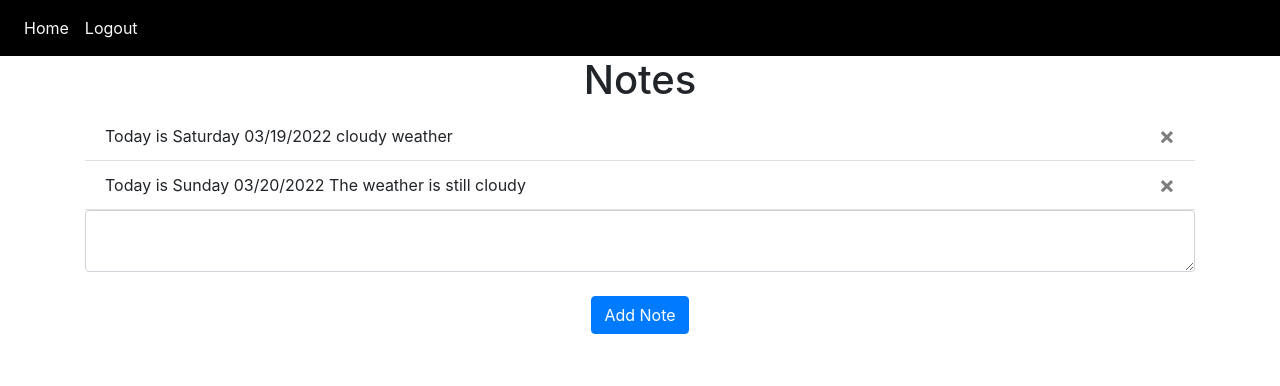
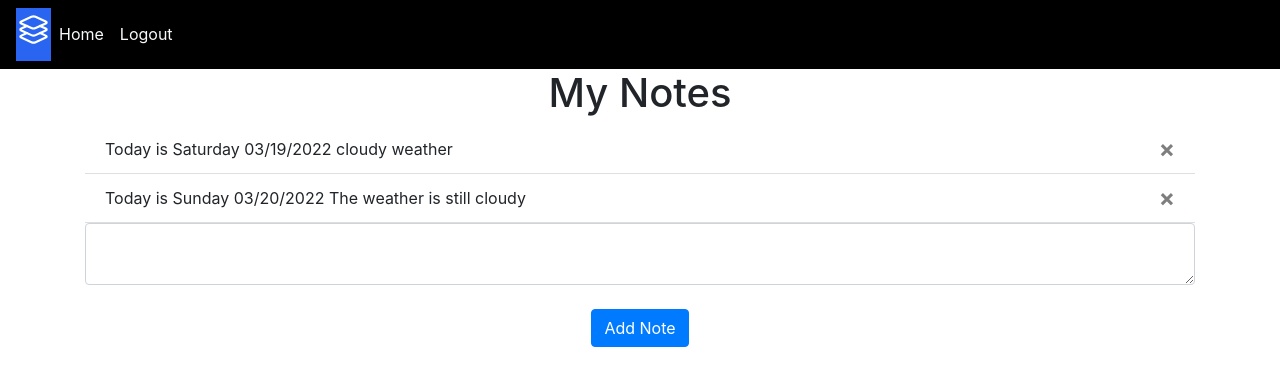
Before and after one commit to RamiHadji/CS50-Final-Project, a Flask app: page / in a window 1280 px wide. Shown: the top 386 px of the page. Run offline with Flask 2, Linux system fonts and the light colour scheme; a user stored in the database is signed in; data comes from the database, SQL or seed files in the repository; both versions use the stored data as it was after the commit; some libraries are stand-ins or nearby versions.

Commit message:
Add files via upload

```diff
--- a/project/website/__init__.py
+++ b/project/website/__init__.py
@@ -9,7 +9,7 @@ DB_NAME = "database.db"
 
 def create_app():
     app = Flask(__name__)
-    app.config['SECRET_KEY'] = 'hjshjhdjah kjshkjdhjs'
+    app.config['SECRET_KEY'] = 'ghjgfsdfkghjkfghjkghhkh'
     app.config['SQLALCHEMY_DATABASE_URI'] = f'sqlite:///{DB_NAME}'
     db.init_app(app)
 
--- a/project/website/templates/base.html
+++ b/project/website/templates/base.html
@@ -28,10 +28,31 @@
 .navbar-dark .navbar-nav .nav-link {
     color: #f8f9fa;
 }
+
+
+.button {
+  border: none;
+  color: rgb(255, 255, 255);
+  text-align: center;
+  text-decoration: none;
+  display: inline-block;
+  font-size: 35px;
+  cursor: pointer;
+  float: right;
+}
+
+.button1 {background-color: 	#2965f1;}
+
     </style>
   </head>
   <body>
     <nav class="navbar navbar-expand-lg navbar-dark bg-dark">
+      <script type="module" src="https://unpkg.com/ionicons@5.5.2/dist/ionicons/ionicons.esm.js"></script>
+      <script nomodule src="https://unpkg.com/ionicons@5.5.2/dist/ionicons/ionicons.js"></script>
+
+      <a href="/">
+      <span class="button button1"><ion-icon name="layers-outline"></ion-icon></span>
+    </a>
       <button
         class="navbar-toggler"
         type="button"
--- a/project/website/templates/home.html
+++ b/project/website/templates/home.html
@@ -1,6 +1,7 @@
 {% extends "base.html" %} {% block title %}Home{% endblock %} {% block content
   %}
-<h1 align="center">Notes</h1>
+  <h1 align="center">My Notes</h1>
+
   <ul class="list-group list-group-flush" id="notes">
     {% for note in user.notes %}
     <li class="list-group-item">
```
Also changed, not shown: project/website/database.db. Lines whose indentation alone changed are shown as unchanged.
